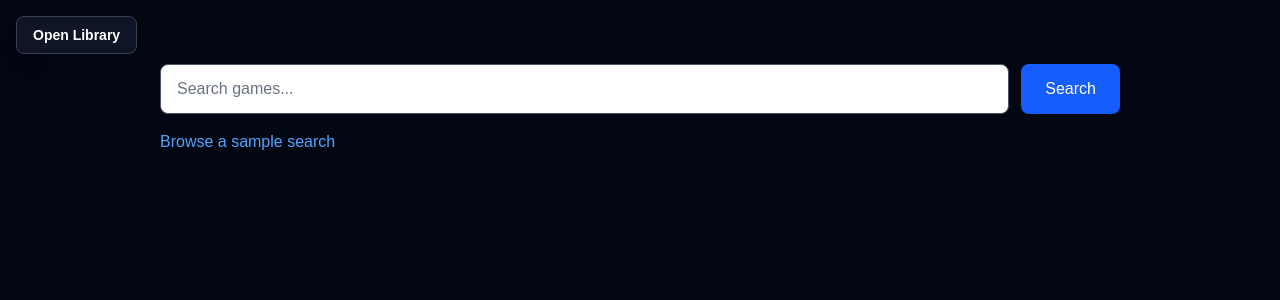
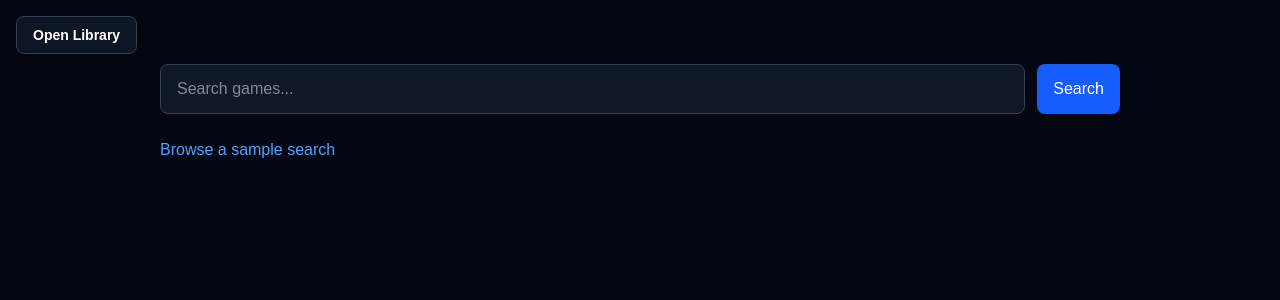
Before and after one commit to AlperCeyhun/sgametracker, a Next.js app: page / in a window 1280 px wide. Shown: the top 300 px of the page. Built offline with nearby package versions, Linux system fonts and the light colour scheme; no server answers.

Commit message:
made search page use existing search components

```diff
--- a/src/components/GameSearchBar.tsx
+++ b/src/components/GameSearchBar.tsx
@@ -1,17 +1,26 @@
 import React from "react";
-import { DEFAULT_PAGE } from "@/utils/constants";
+import {
+  DEFAULT_PAGE,
+  LANDING_HERO_BUTTON_LABEL,
+  LANDING_HERO_PLACEHOLDER,
+  LANDING_HERO_QUERY_PARAM,
+} from "@/utils/constants";
 
 type GameSearchBarProps = {
-  searchQuery: string;
+  searchQuery?: string;
+  action?: string;
 };
 
-export default function GameSearchBar({ searchQuery }: GameSearchBarProps) {
+export default function GameSearchBar({
+  searchQuery = "",
+  action = "/search",
+}: GameSearchBarProps) {
   return (
-    <form action="/" method="get" className="mb-6 flex gap-3">
+    <form action={action} method="get" className="mb-6 flex gap-3">
       <input
-        name="query"
+        name={LANDING_HERO_QUERY_PARAM}
         defaultValue={searchQuery}
-        placeholder="Search games"
+        placeholder={LANDING_HERO_PLACEHOLDER}
         className="flex-1 rounded-lg border border-gray-700 bg-gray-900 px-4 py-3 text-gray-50 outline-none transition focus:border-blue-500 focus:ring-2 focus:ring-blue-500/40"
       />
       <input type="hidden" name="page" value={DEFAULT_PAGE} />
@@ -19,7 +28,7 @@ export default function GameSearchBar({ searchQuery }: GameSearchBarProps) {
         type="submit"
         className="rounded-lg border-none bg-blue-600 px-4 py-3 font-medium text-white transition hover:bg-blue-700"
       >
-        Search
+        {LANDING_HERO_BUTTON_LABEL}
       </button>
     </form>
   );
--- a/src/components/LandingHero.tsx
+++ b/src/components/LandingHero.tsx
@@ -3,11 +3,9 @@
 import Link from "next/link";
 import React, { useState } from "react";
 import LibrarySidebar from "@/components/LibrarySidebar";
+import GameSearchBar from "@/components/GameSearchBar";
 import {
-  LANDING_HERO_BUTTON_LABEL,
   LANDING_HERO_DEFAULT_SEARCH_PATH,
-  LANDING_HERO_PLACEHOLDER,
-  LANDING_HERO_QUERY_PARAM,
   LANDING_HERO_SAMPLE_LINK_LABEL,
   LANDING_HERO_SAMPLE_SEARCH_PATH,
 } from "@/utils/constants";
@@ -16,30 +14,6 @@ type LandingHeroProps = {
   onSearchSubmit?: string;
   apiKey?: string;
 };
-
-type SearchFormProps = {
-  action: string;
-};
-
-function SearchForm({ action }: SearchFormProps) {
-  return (
-    <form action={action} method="get" className="flex w-full gap-3">
-      <input
-        type="text"
-        name={LANDING_HERO_QUERY_PARAM}
-        placeholder={LANDING_HERO_PLACEHOLDER}
-        className="flex-1 rounded-lg border border-gray-600 bg-white px-4 py-3 text-gray-900 placeholder:text-gray-500 outline-none transition focus:border-blue-500 focus:ring-2 focus:ring-blue-500/40"
-      />
-
-      <button
-        type="submit"
-        className="rounded-lg bg-blue-600 px-6 py-3 font-medium text-white transition hover:bg-blue-700 active:scale-95"
-      >
-        {LANDING_HERO_BUTTON_LABEL}
-      </button>
-    </form>
-  );
-}
 
 function SampleSearchLink() {
   return (
@@ -77,7 +51,7 @@ export default function LandingHero({
       />
 
       <main className="mx-auto max-w-5xl px-8 py-16">
-        <SearchForm action={onSearchSubmit} />
+        <GameSearchBar action={onSearchSubmit} />
         <SampleSearchLink />
       </main>
     </div>
```
